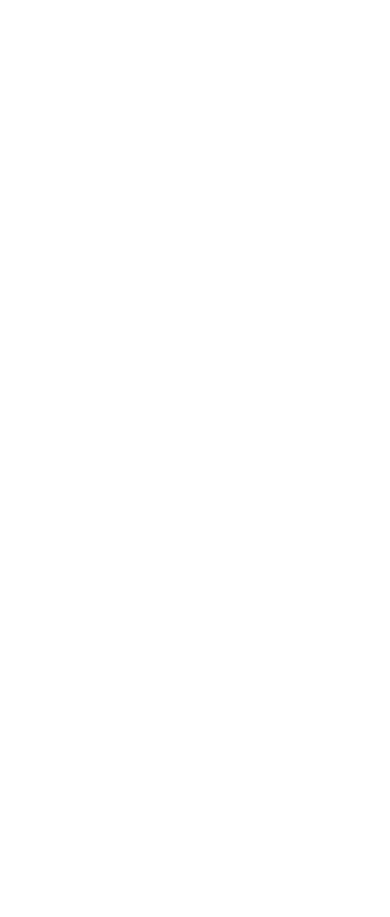
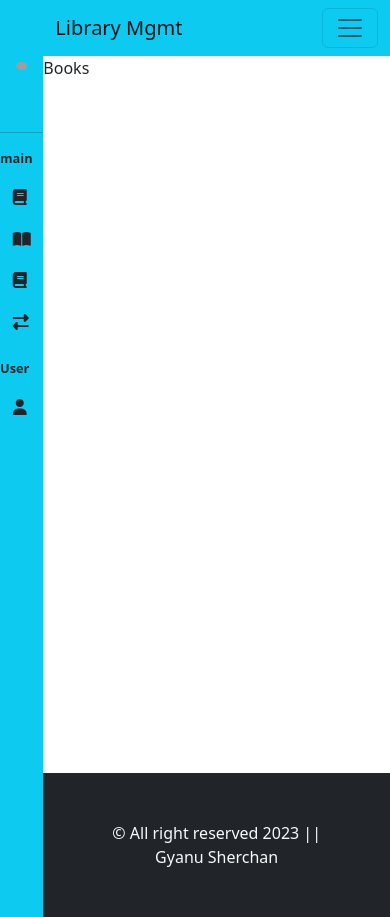
Before and after one commit to gyanu-sherchan-dev/library-mgt, a React (Create React App) app in the folder client/: page /books in a window 390 px wide. Before the commit this address had no page. Before the commit the page ends 844 px from the top, so only its background shows below. Built offline with nearby package versions, Linux system fonts and the light colour scheme; grey boxes are pictures that could not be loaded.

Commit message:
dashboard layout done

```diff
--- a/client/src/App.css
+++ b/client/src/App.css
@@ -14,3 +14,102 @@
   padding: 3rem;
   border-radius: 10px;
 }
+
+ul {
+  list-style: none;
+  padding: 0 !important;
+}
+
+.dashbord-layout {
+  display: flex;
+  max-width: 100vw;
+}
+
+.dashboard-main {
+  flex: 4;
+  display: flex;
+  flex-direction: column;
+}
+
+.dashboard-main .content {
+  min-height: 85vh;
+}
+
+/* sidebar */
+.sidebar {
+  flex: 0.5;
+  min-height: 100vh;
+}
+
+.top {
+  height: 100px;
+  display: flex;
+  align-items: center;
+  justify-content: center;
+  padding: 2rem;
+  margin: 1rem auto;
+}
+
+.top img {
+  width: 60%;
+  border-radius: 50%;
+}
+
+.bottom {
+  padding-left: 15px;
+}
+
+.bottom ul .title {
+  font-size: 0.8rem;
+  font-weight: 700;
+  margin: 1rem 0 0.5rem 0;
+}
+
+.link {
+  display: flex;
+  /* flex-direction: column; */
+  align-items: center;
+  gap: 1rem;
+  color: inherit;
+  text-decoration: none;
+}
+
+.link:hover {
+  color: white;
+  background: #2a2a2a;
+}
+
+@media screen and (max-width: 768px) {
+  .sidebar {
+    width: 5%;
+  }
+
+  .top {
+    padding: 1rem;
+  }
+  .top img {
+    width: 100%;
+  }
+
+  .bottom {
+    padding-left: 0;
+  }
+  .link {
+    display: flex;
+    align-items: center;
+    gap: 1rem;
+    color: inherit;
+    text-decoration: none;
+  }
+
+  .link:hover {
+    color: white;
+    background: #2a2a2a;
+  }
+  .bottom ul li {
+    padding: 0.8rem;
+  }
+  .bottom ul li span {
+    display: none;
+  }
+}
--- a/client/src/App.js
+++ b/client/src/App.js
@@ -3,6 +3,7 @@
 import { BrowserRouter, Routes, Route } from "react-router-dom";
 import { Login } from "./pages/Login";
 import Register from "./pages/Register";
+import Books from "./pages/Books";
 
 function App() {
   return (
@@ -11,6 +12,7 @@
         <Routes>
           <Route path="/" element={<Login />} />
           <Route path="/register" element={<Register />} />
+          <Route path="/books" element={<Books />} />
         </Routes>
       </BrowserRouter>
       <ToastContainer />
--- /dev/null
+++ b/client/src/components/layout/DashboardLayout.js
@@ -0,0 +1,20 @@
+import React from "react";
+import SideBar from "../sideBar/SideBar";
+import { Footer } from "./Footer";
+import { Header } from "./Header";
+
+const dashboardLayout = ({ children }) => {
+  return (
+    <div className="dashbord-layout">
+      <SideBar />
+
+      <div className="dashboard-main">
+        <Header />
+        <div className="content">{children}</div>
+        <Footer />
+      </div>
+    </div>
+  );
+};
+
+export default dashboardLayout;
--- /dev/null
+++ b/client/src/components/sideBar/SideBar.js
@@ -0,0 +1,54 @@
+import React from "react";
+import { Link } from "react-router-dom";
+
+const SideBar = () => {
+  return (
+    <div className="sidebar bg-info">
+      <div className="top">
+        <img
+          src="https://images.unsplash.com/photo-1593882100241-aef1449fe351?ixlib=rb-4.0.3&ixid=MnwxMjA3fDB8MHxwaG90by1wYWdlfHx8fGVufDB8fHx8&auto=format&fit=crop&w=1472&q=80"
+          alt="profile-img"
+        />
+      </div>
+      <hr />
+      <div className="bottom">
+        <ul>
+          <p className="title">main</p>
+          <li>
+            <Link to="/books" className="link">
+              <i class="fa-solid fa-book"></i>
+              <span>All Books</span>
+            </Link>
+          </li>
+          <li>
+            <Link to="/" className="link">
+              <i class="fa-solid fa-book-open"></i>
+              <span>My Books</span>
+            </Link>
+          </li>
+          <li>
+            <Link to="/" className="link">
+              <i class="fa-solid fa-book"></i>
+              <span>Add Book</span>
+            </Link>
+          </li>
+          <li>
+            <Link to="/" className="link">
+              <i class="fa-sharp fa-solid fa-right-left"></i>
+              <span>Transaction</span>
+            </Link>
+          </li>
+          <p className="title">User</p>
+          <li>
+            <Link to="/" className="link">
+              <i class="fa-solid fa-user"></i>
+              <span>Profile</span>
+            </Link>
+          </li>
+        </ul>
+      </div>
+    </div>
+  );
+};
+
+export default SideBar;
--- /dev/null
+++ b/client/src/pages/Books.js
@@ -0,0 +1,8 @@
+import React from "react";
+import DashboardLayout from "../components/layout/DashboardLayout";
+
+const Books = () => {
+  return <DashboardLayout>Books</DashboardLayout>;
+};
+
+export default Books;
--- a/client/src/pages/Login.js
+++ b/client/src/pages/Login.js
@@ -1,6 +1,6 @@
 import React, { useState } from "react";
 import { Button, Col, Container, Form, Row } from "react-bootstrap";
-import { Link } from "react-router-dom";
+import { Link, useNavigate } from "react-router-dom";
 import { toast } from "react-toastify";
 import { InputField } from "../components/customInputField/InputField.js";
 import { axiosLoginUser } from "../components/helpers/axiosHelper.js";
@@ -8,6 +8,7 @@
 
 export const Login = () => {
   const [login, setLogin] = useState({});
+  const navigate = useNavigate();
   const inputs = [
     {
       label: "Email",
@@ -40,6 +41,8 @@
 
     if (status === "success") {
       sessionStorage.setItem("user", JSON.stringify(result));
+      navigate("/books");
+
       toast[status](message);
     } else {
       toast[status](message);
```
Also changed, not shown: 1 other file (tests, documents, lock files or other folders).
